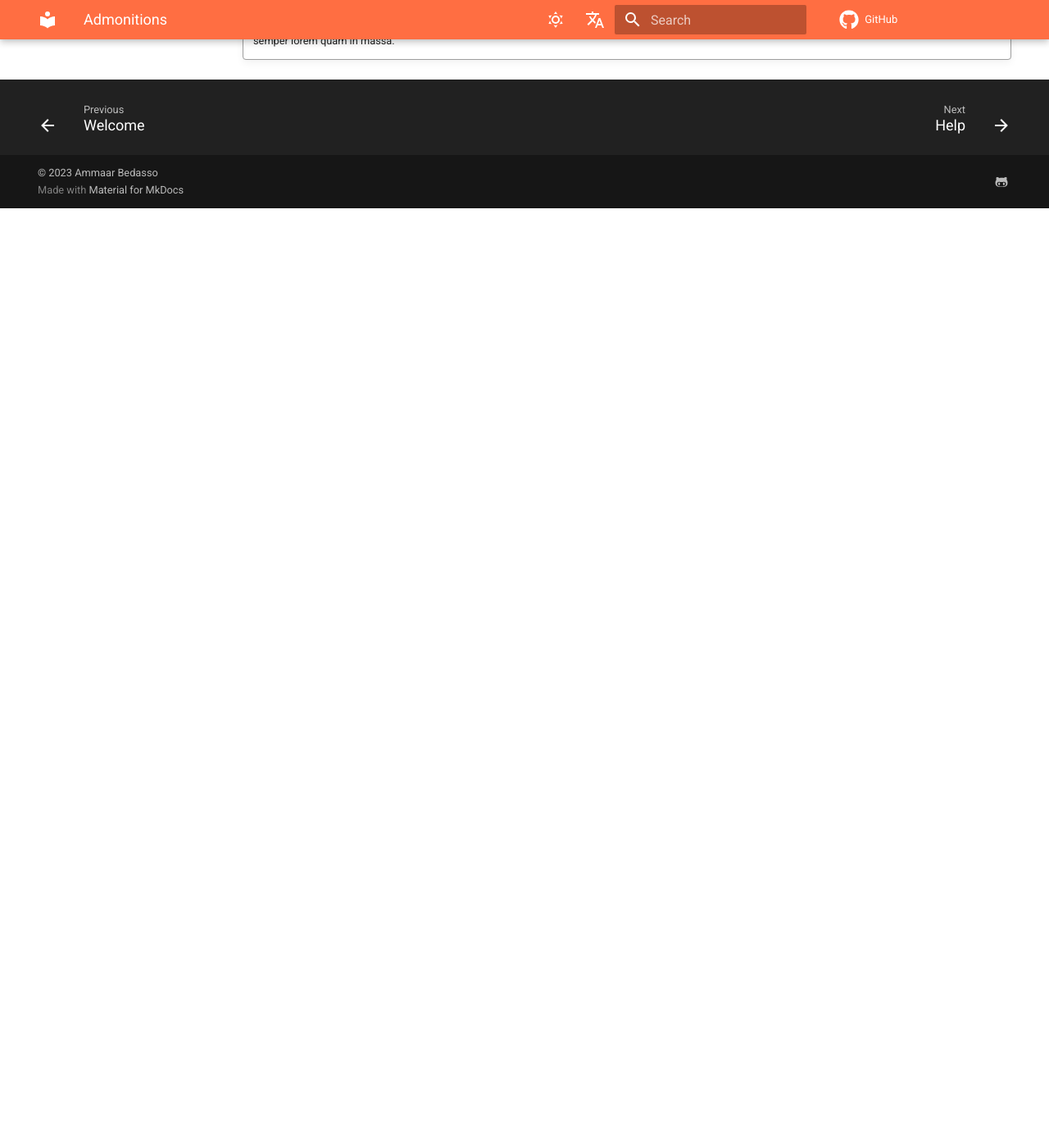
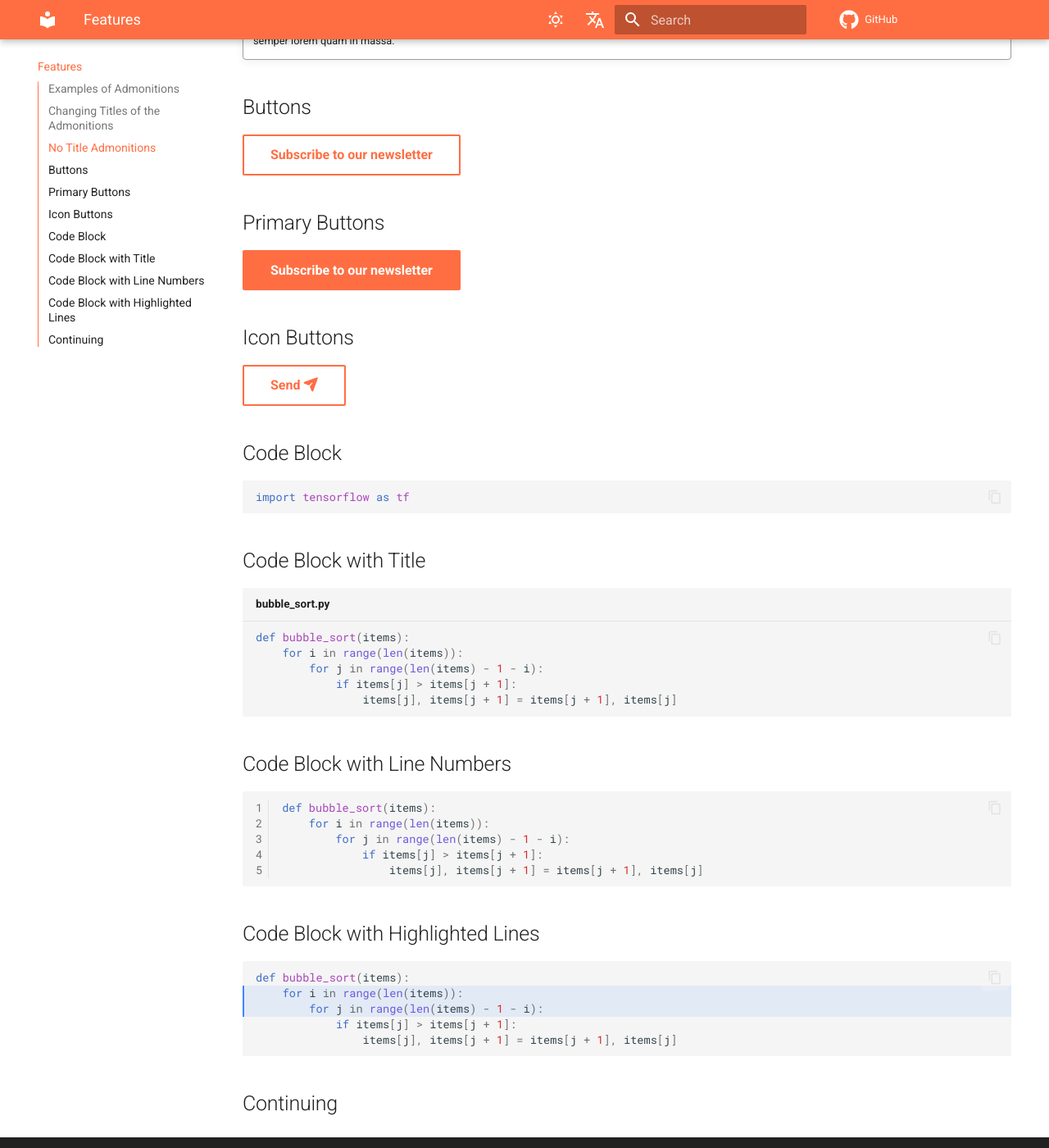
Before and after one commit to Ammaar-e/mkdocs, an MkDocs documentation site: the page built from docs/Features.md, in a window 1280 px wide and 1400 px high, scrolled down 4373 px. Shown: the whole window at 82% size. Built offline with MkDocs 1.6.1 and Material for MkDocs 9.7.7, drawn with Linux system fonts in a browser that asks for light colours; comment, search, counter and statistics services are not loaded; before the commit the page ends 4627 px from its top, so only the background shows below that.

Commit message:
Update and rename Admonitions.md to Features.md

````diff
--- a/docs/Admonitions.md
+++ b/docs/Features.md
@@ -1,4 +1,4 @@
-# Admonitions
+# Features
 
 ## Examples of Admonitions
 
@@ -221,3 +221,53 @@
     Lorem ipsum dolor sit amet, consectetur adipiscing elit. Nulla et euismod
     nulla. Curabitur feugiat, tortor non consequat finibus, justo purus auctor
     massa, nec semper lorem quam in massa.
+
+## Buttons
+
+[Subscribe to our newsletter](#){ .md-button }
+
+## Primary Buttons
+
+[Subscribe to our newsletter](#){ .md-button .md-button--primary }
+
+## Icon Buttons
+
+[Send :fontawesome-solid-paper-plane:](#){ .md-button }
+
+## Code Block
+
+``` py
+import tensorflow as tf
+```
+
+## Code Block with Title
+
+``` py title="bubble_sort.py"
+def bubble_sort(items):
+    for i in range(len(items)):
+        for j in range(len(items) - 1 - i):
+            if items[j] > items[j + 1]:
+                items[j], items[j + 1] = items[j + 1], items[j]
+```
+
+## Code Block with Line Numbers
+
+``` py linenums="1"
+def bubble_sort(items):
+    for i in range(len(items)):
+        for j in range(len(items) - 1 - i):
+            if items[j] > items[j + 1]:
+                items[j], items[j + 1] = items[j + 1], items[j]
+```
+
+## Code Block with Highlighted Lines
+
+``` py hl_lines="2 3"
+def bubble_sort(items):
+    for i in range(len(items)):
+        for j in range(len(items) - 1 - i):
+            if items[j] > items[j + 1]:
+                items[j], items[j + 1] = items[j + 1], items[j]
+```
+
+## Continuing
````
